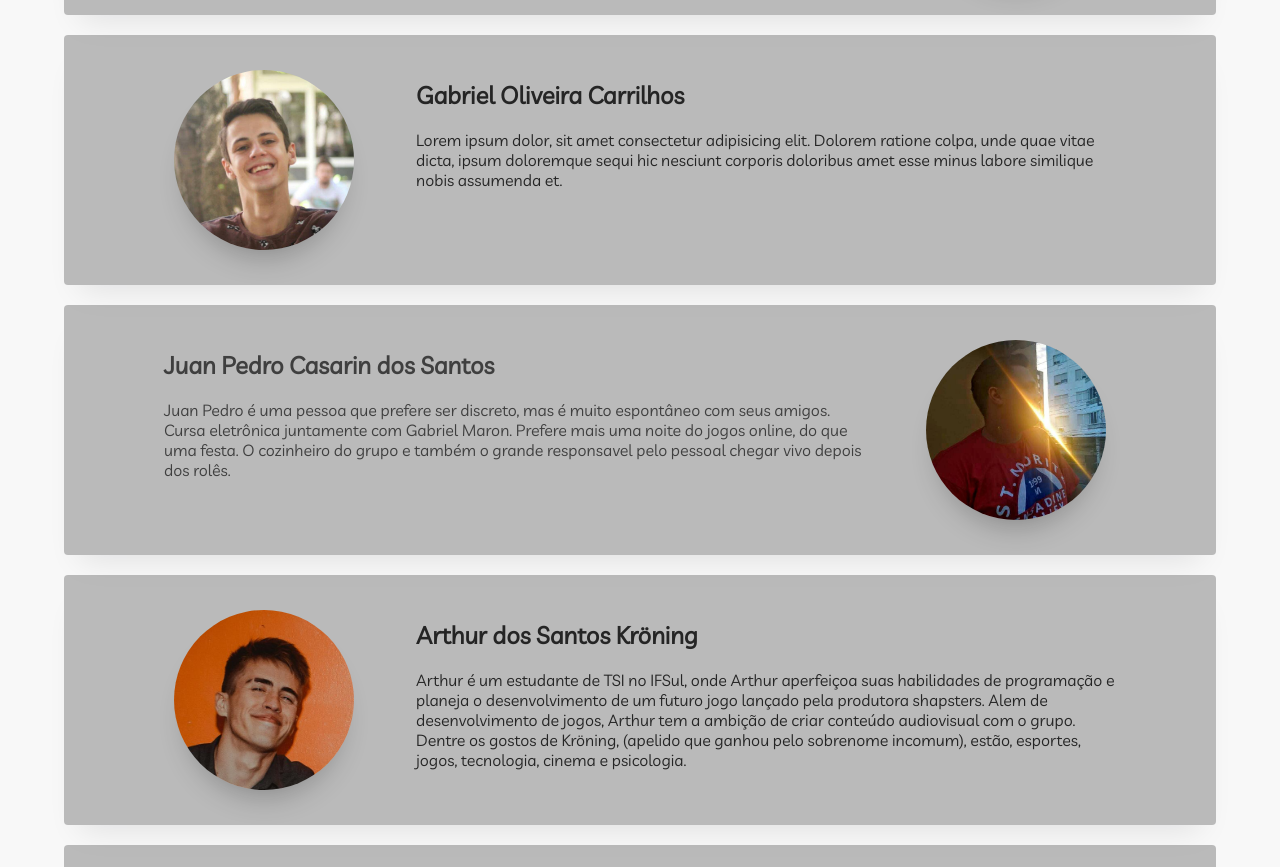
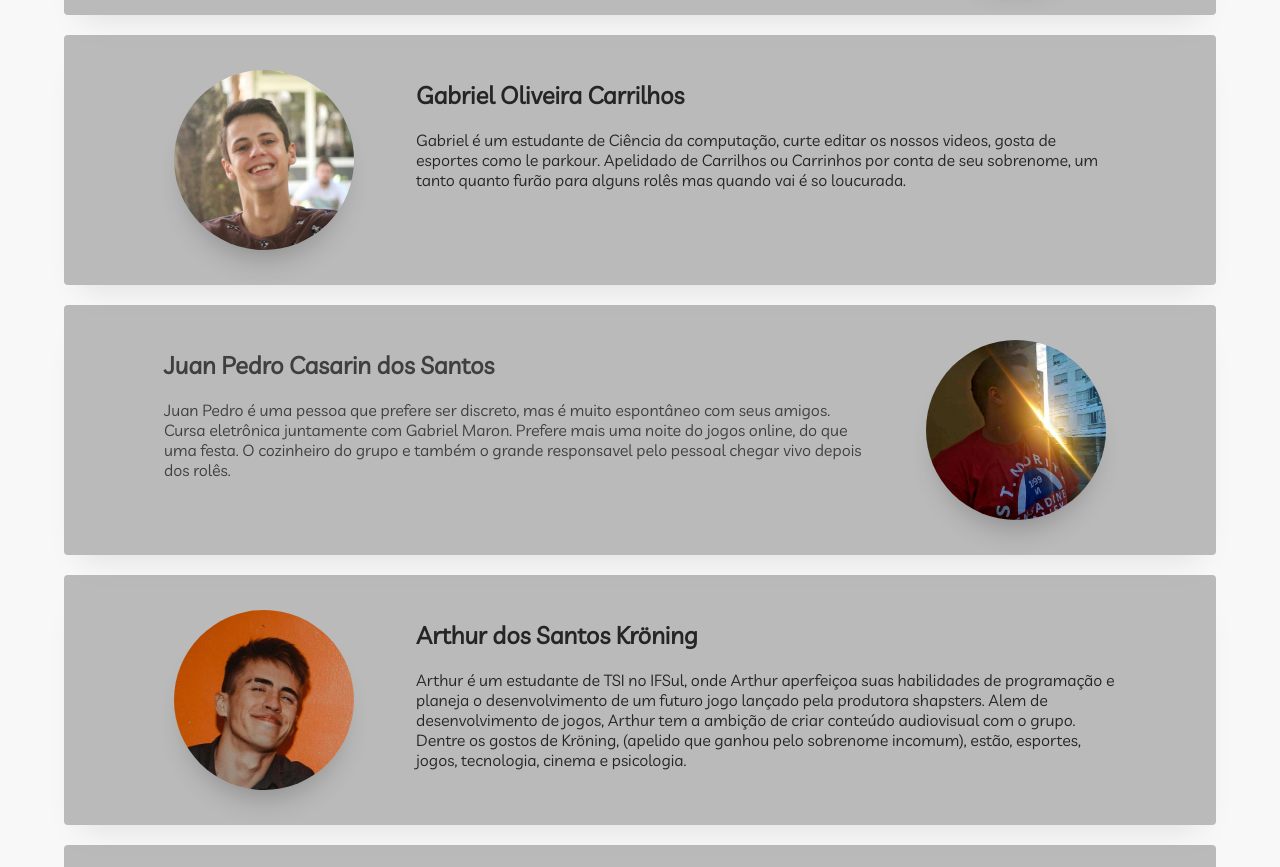
Before and after one commit to Guidotti-dll/SHAPSTERS, a plain HTML site: page bio.html in a window 1280 px wide. Shown: the part 1380-2247 px from the top of the page. Drawn offline with Linux system fonts and the light colour scheme.

Commit message:
7 commit

```diff
--- a/bio.html
+++ b/bio.html
@@ -82,7 +82,8 @@
                 </div>
                 <div class="sobre">
                     <h2>Gabriel Oliveira Carrilhos</h2>
-                    <p>Lorem ipsum dolor, sit amet consectetur adipisicing elit. Dolorem ratione colpa, unde quae vitae dicta, ipsum doloremque sequi hic nesciunt corporis doloribus amet esse minus labore similique nobis assumenda et.</p>
+                    <p>Gabriel é um estudante de Ciência da computação, curte editar os nossos videos, gosta de esportes como le parkour. Apelidado de Carrilhos ou Carrinhos por conta de seu sobrenome, um tanto quanto furão para alguns rolês mas quando vai
+                        é so loucurada.</p>
                 </div>
             </div>
 
```
Also changed, not shown: 1 other file.
